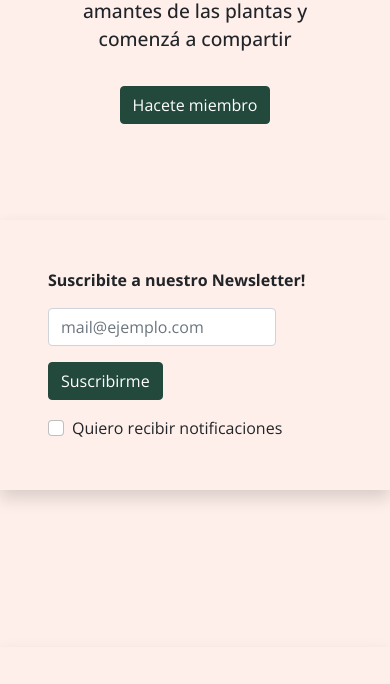
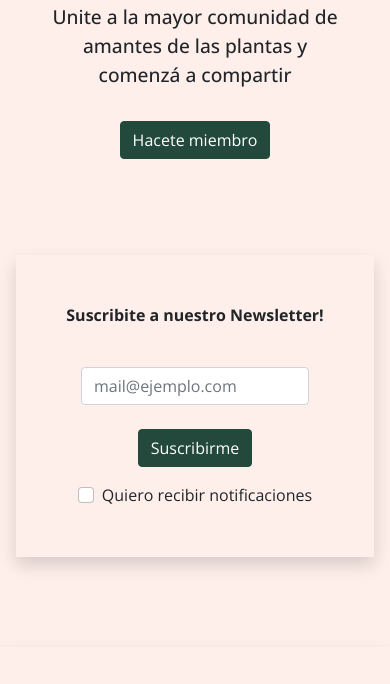
Before and after one commit to felitommasi/EntregaFinalDesarrolloWeb, a website: page index.html in a window 390 px wide. Shown: the part 375-1059 px from the top of the page. Drawn offline with nearby package versions, Linux system fonts and the light colour scheme.

Commit message:
contact form

```diff
--- a/index.html
+++ b/index.html
@@ -63,13 +63,13 @@
 
 <!--Form-->
 <div class="form" data-aos="fade-right">
-    <form class="container mt-5 p-5 shadow">
+    <form class="container containerForm mt-5 p-5 shadow">
         <p><strong>Suscribite a nuestro Newsletter!</strong></p>
-        <div class="row gy-3">
+        <div class="row gy-4">
             <div class="col-auto">
                 <input type="email" class="form-control" id="autoSizingInput" placeholder="mail@ejemplo.com">
             </div>
-            <div class="col-auto">
+            <div class="col">
                 <button type="button" class="btn btn-primary" data-bs-toggle="modal" data-bs-target="#exampleModal">
                     Suscribirme
                   </button>
--- /dev/null
+++ b/scss/_container.scss
@@ -0,0 +1,24 @@
+.container-fluid{
+    padding: 2rem;
+    max-width: 1400px;
+}
+
+//contact form//
+
+@media (max-width: 576px){
+    .form{
+        padding: 0 1rem;
+
+        .containerForm{
+            text-align: center;
+            display: flex;
+            flex-direction: column;
+            align-items: center;
+
+            .row{
+                margin: 0;
+                justify-content: center;
+            }
+        }
+    }
+}
--- a/scss/_fonts.scss
+++ b/scss/_fonts.scss
@@ -6,7 +6,7 @@ h1{
     margin-bottom: 1.5rem;
 }
 
-//media queries - tamaño fuente h1//
+//media queries - tamaño fuente h1 y h5//
 
 @media (max-width: 768px) {
     h1{
@@ -18,9 +18,3 @@ h1{
         line-height: 150%;
     }
 }
-
-@media (max-width: 481px) {
-    h1{
-        font-size: 2rem;
-    }
-}
--- a/scss/_globals.scss
+++ b/scss/_globals.scss
@@ -5,8 +5,3 @@ body{
 main{
     min-height: 100vh;
 }
-
-.container-fluid{
-    padding: 2rem;
-    max-width: 1400px;
-}
--- a/scss/style.scss
+++ b/scss/style.scss
@@ -22,3 +22,4 @@ $font-family-base: 'Open Sans', sans-serif;
 @import 'glosario';
 @import 'contacto';
 @import 'fonts';
+@import 'container';
```
Also changed, not shown: comunidad.html (+4 -3 lines), glosario.html (+3 -3 lines), css/style.css, 1 other file.
